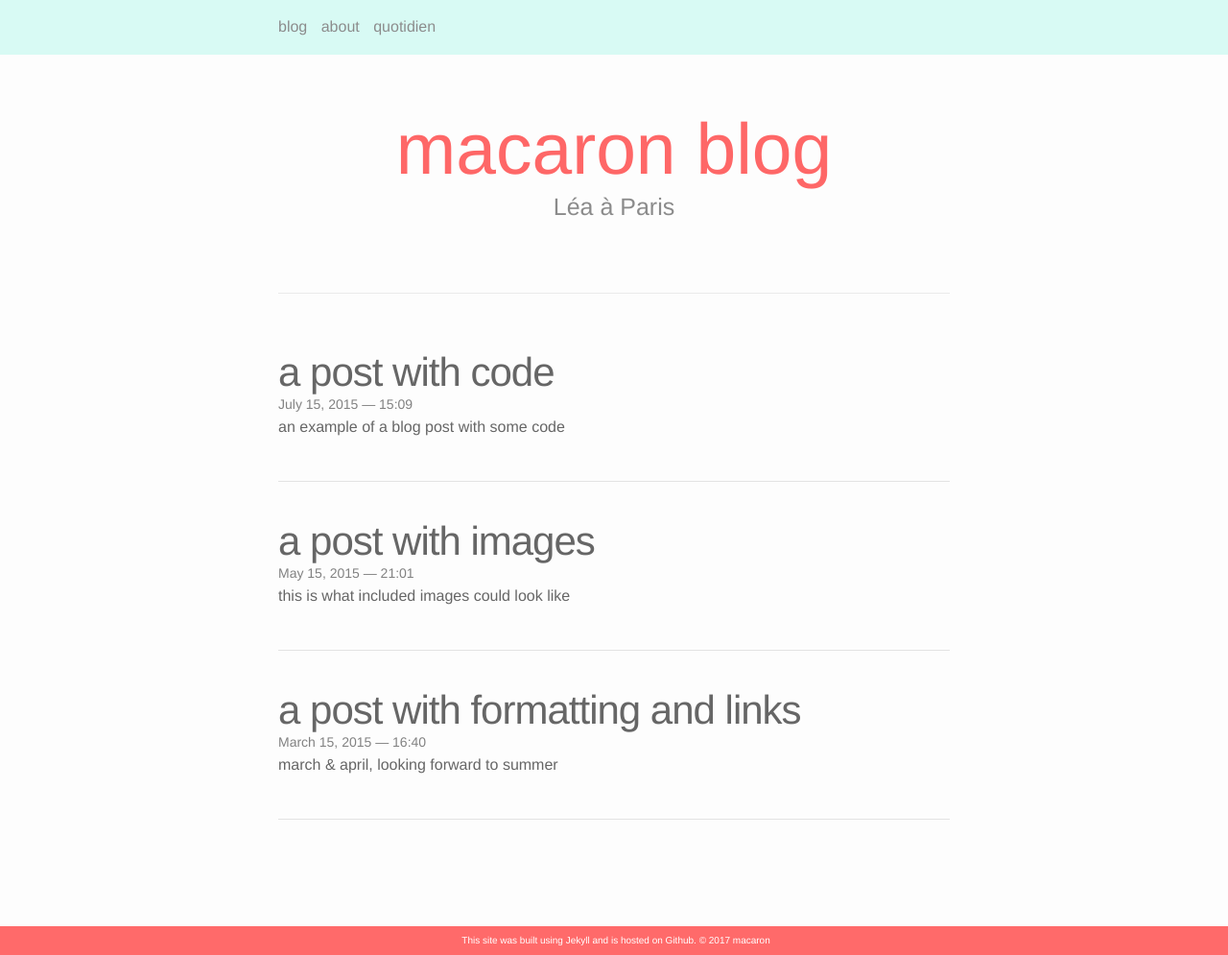
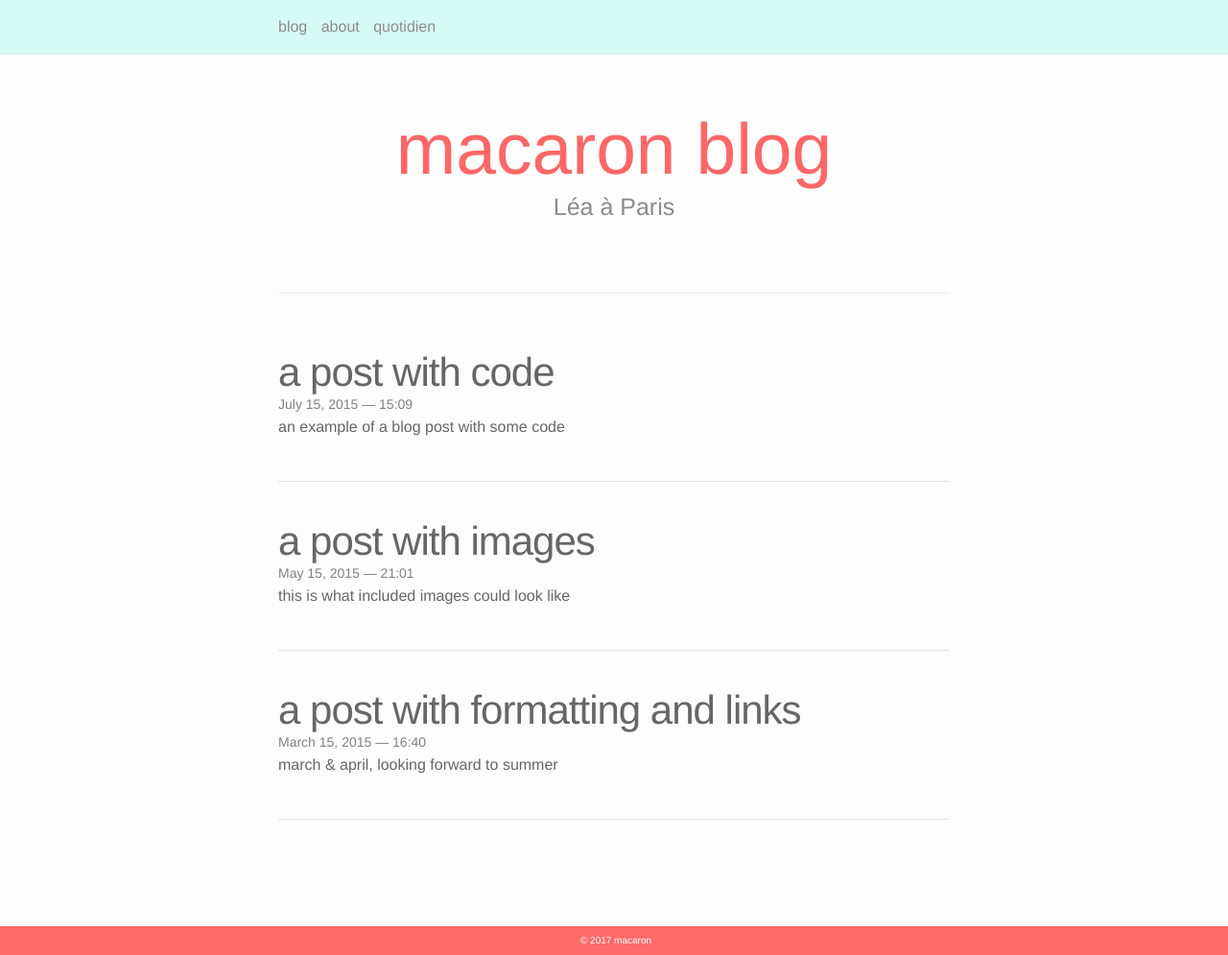
Before and after one commit to earlgreymacaron/earlgreymacaron-oldsitedraft, a Jekyll site: the page built from index.html, in a window 1280 px wide and 995 px high. Shown: the whole window at 96% size. Built offline with Jekyll 4.4.1, drawn with Linux system fonts in a browser that asks for light colours; nearby versions of some CDN libraries; the list of posts is cut into pages by our own code.

Commit message:
Update footer.html

```diff
--- a/_includes/footer.html
+++ b/_includes/footer.html
@@ -1,7 +1,7 @@
 <footer class="site-footer">
 
   <div class="wrapper">
-  	<p>This site was built using Jekyll and is hosted on Github. &#169; 2017 macaron</p>
+  	<p>&#169; 2017 macaron</p>
   </div>
 
 </footer>
```
